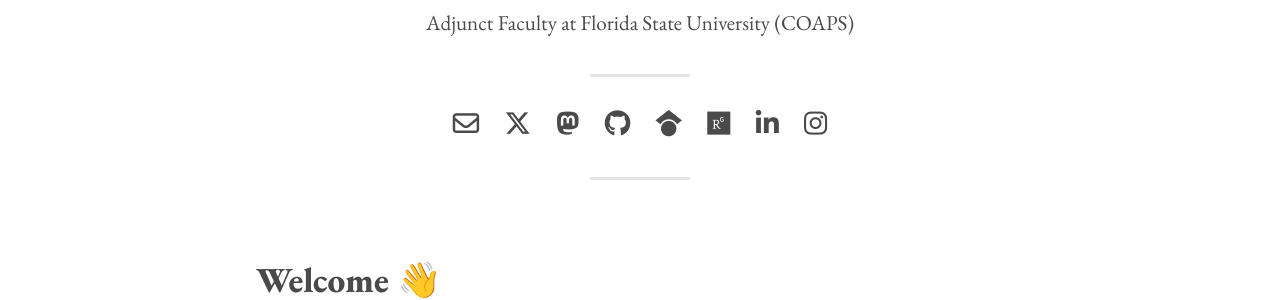
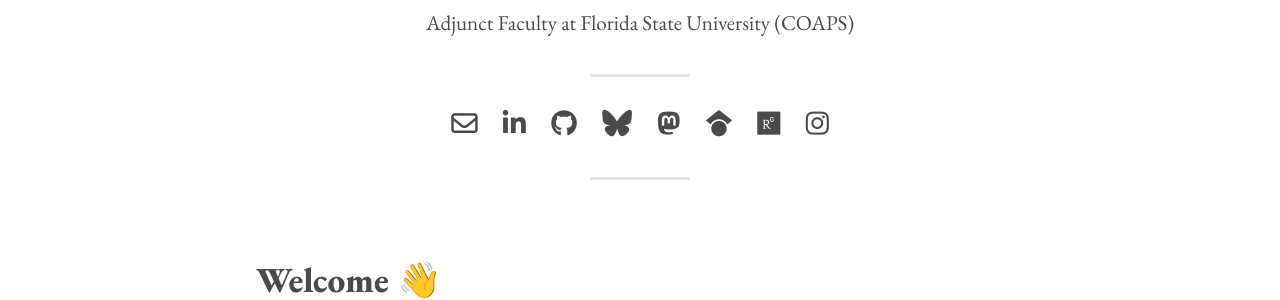
Before and after one commit to philippemiron/philippemiron.github.io, a Jekyll site: the page built from index.md, in a window 1280 px wide. Shown: the part 384-684 px from the top of the page. Built offline with Jekyll 4.4.1, drawn with Linux system fonts in a browser that asks for light colours.

Commit message:
remove X reorganize icons

```diff
--- a/_config.yml
+++ b/_config.yml
@@ -19,8 +19,8 @@ theme_settings:
   # Icons
   rss: false
   email_address: philippemiron@gmail.com
-  x: philippemiron
   mastodon: https://fosstodon.org/@pmiron # full url
+  bluesky: pmiron.bsky.social
   github: philippemiron
   researchgate: Philippe_Miron
   instagram: philippemiron
--- a/_includes/icons.html
+++ b/_includes/icons.html
@@ -7,11 +7,29 @@
 </li>
 {% endif %}
 
-{% if site.theme_settings.x %}
+{% if site.theme_settings.linkedin %}
 <li>
-	<a href="https://x.com/{{ site.theme_settings.x }}" target="_blank"
-		title="{{ site.theme_settings.str_follow_on }} X">
-		<i class="fa-brands fa-x-twitter"></i>
+	<a href="https://www.linkedin.com/in/{{ site.theme_settings.linkedin }}" target="_blank"
+		title="{{ site.theme_settings.str_follow_on }} LinkedIn">
+		<i class="fa-brands fa-linkedin-in"></i>
+	</a>
+</li>
+{% endif %}
+
+{% if site.theme_settings.github %}
+<li>
+	<a href="https://github.com/{{ site.theme_settings.github }}" target="_blank"
+		title="{{ site.theme_settings.str_follow_on }} GitHub">
+		<i class="fa-brands fa-github"></i>
+	</a>
+</li>
+{% endif %}
+
+{% if site.theme_settings.bluesky %}
+<li>
+	<a href="https://bsky.app/profile/{{ site.theme_settings.bluesky }}" target="_blank"
+		title="{{ site.theme_settings.str_follow_on }} Bluesky">
+		<i class="fa-brands fa-bluesky"></i>
 	</a>
 </li>
 {% endif %}
@@ -21,15 +39,6 @@
 	<a href="{{ site.theme_settings.mastodon }}" target="_blank"
 		title="{{ site.theme_settings.str_follow_on }} Mastodon">
 		<i class="fa-brands fa-mastodon"></i>
-	</a>
-</li>
-{% endif %}
-
-{% if site.theme_settings.github %}
-<li>
-	<a href="https://github.com/{{ site.theme_settings.github }}" target="_blank"
-		title="{{ site.theme_settings.str_follow_on }} GitHub">
-		<i class="fa-brands fa-github"></i>
 	</a>
 </li>
 {% endif %}
@@ -61,15 +70,6 @@
 </li>
 {% endif %}
 
-{% if site.theme_settings.linkedin %}
-<li>
-	<a href="https://www.linkedin.com/in/{{ site.theme_settings.linkedin }}" target="_blank"
-		title="{{ site.theme_settings.str_follow_on }} LinkedIn">
-		<i class="fa-brands fa-linkedin-in"></i>
-	</a>
-</li>
-{% endif %}
-
 {% if site.theme_settings.instagram %}
 <li>
 	<a href="http://instagram.com/{{ site.theme_settings.instagram }}" target="_blank"
@@ -79,7 +79,7 @@
 </li>
 {% endif %}
 
-<! –– not using right now -->
+<!-- not using right now -->
 
 {% if site.theme_settings.facebook %}
 <li>
@@ -116,3 +116,12 @@
 	</a>
 </li>
 {% endif %}
+
+{% if site.theme_settings.x %}
+<li>
+	<a href="https://x.com/{{ site.theme_settings.x }}" target="_blank"
+		title="{{ site.theme_settings.str_follow_on }} X">
+		<i class="fa-brands fa-x-twitter"></i>
+	</a>
+</li>
+{% endif %}
```
Lines whose indentation alone changed are shown as unchanged.
